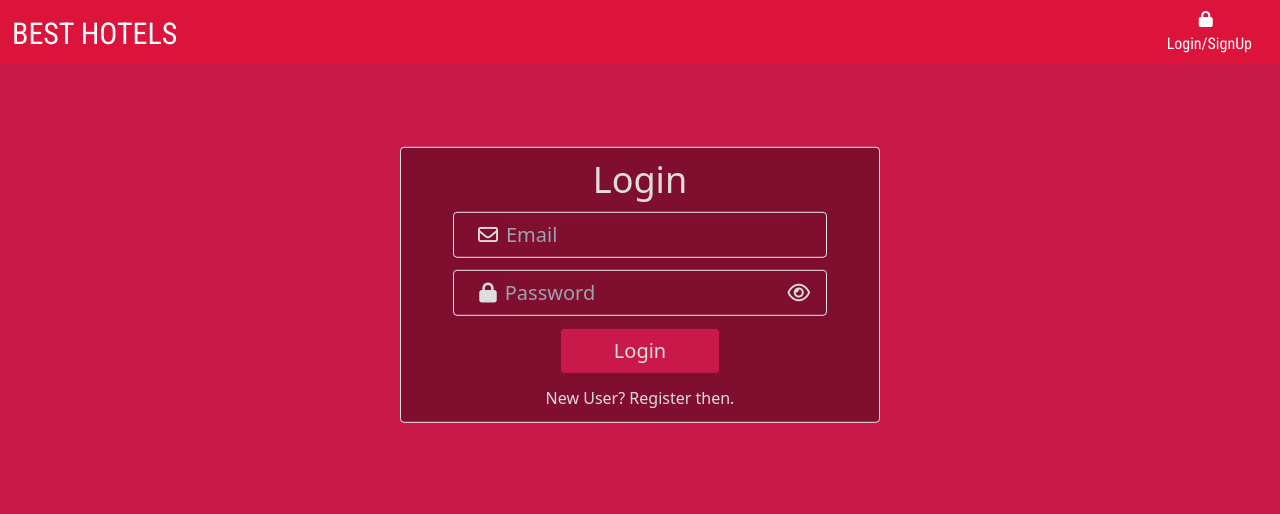
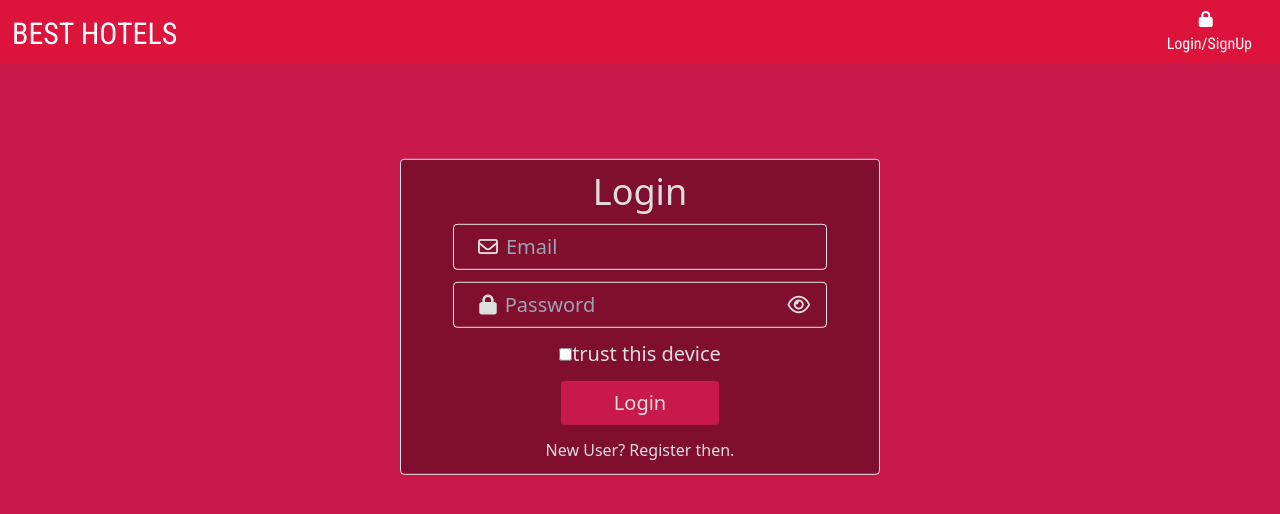
Before and after one commit to amaan-aly246/Hotel-Website, a React (Vite) app in the folder client/: page /login in a window 1280 px wide. Shown: the top 514 px of the page. Built offline with nearby package versions, Linux system fonts and the light colour scheme.

Commit message:
persistant login feature added

```diff
--- a/client/src/App.jsx
+++ b/client/src/App.jsx
@@ -5,18 +5,23 @@ import RegisterPage from "./pages/RegisterPage"
 import { Route, Routes } from "react-router-dom"
 import PaymentPage from "./pages/PaymentPage"
 import RequireAuth from "./components/RequireAuth"
+import PersistLogin from "./components/PersistLogin"
 function App() {
   return (
     <>
       <Routes>
+        {/* public routes  */}
+        <Route element={<PersistLogin />}>
           <Route element={<Navigation />}>
             <Route path="/login" element={<Login />}></Route>
             <Route path="/" element={<Main />}></Route>
             <Route path="/register" element={<RegisterPage />}></Route>
 
-          {/* protected route   */}
+            {/* protected routes   */}
+
             <Route element={<RequireAuth />}>
               <Route path="/payment" element={<PaymentPage />} />
+            </Route>
           </Route>
         </Route>
       </Routes>
--- a/client/src/components/Login.jsx
+++ b/client/src/components/Login.jsx
@@ -1,18 +1,23 @@
-import React, { useState } from "react"
+import React, { useEffect, useState } from "react"
 import { togglePasswordViewState } from "../functions/togglePasswordViewState.js"
 import { handleSetDetails } from "../functions/handleSetDetails.js"
-import { NavLink , useNavigate , useLocation } from "react-router-dom"
+import { NavLink, useNavigate, useLocation } from "react-router-dom"
 import { login } from "../functions/login.js"
-import useAuth from '../hooks/useAuth.jsx'
+import useAuth from "../hooks/useAuth.jsx"
 function Login() {
-  const navigate = useNavigate();
-  const location = useLocation();
-  const from = location.state?.from?.pathname || '/';
-  const { setAuth } = useAuth();
+  const navigate = useNavigate()
+  const location = useLocation()
+  const from = location.state?.from?.pathname || "/"
+  const { setAuth, persist, setPersist } = useAuth()
   const [userDetails, setUserDetails] = useState({
     email: "",
     password: "",
   })
+
+
+  useEffect(() => {
+    localStorage.setItem("persist", persist)
+  }, [persist])
   return (
     <>
       <div className="bg-[#c9184a]  h-screen ">
@@ -49,14 +54,24 @@ function Login() {
                 className=" cursor-pointer  fa-regular fa-eye absolute right-4 top-3"
                 onClick={(event) => togglePasswordViewState(event)}></i>
             </span>
+            <p>
+              <input
+                type="checkbox"
+                id="persist"
+                checked={persist}
+                onChange={()=>{ setPersist((prev) => !prev)}}
+                className=""
+              />
+              <label htmlFor="persist" className="text-xl normal-case">trust this device</label>
+            </p>
             <button
-              className="text-my-bgColor2  p-2 w-[8em] self-center bg-[#c9184a]  hover:border-slate-100 border rounded border-my-bgColor3 "
+              className="text-my-bgColor2 p-2 w-[8em] self-center bg-[#c9184a]  hover:border-slate-100 border rounded border-my-bgColor3 "
               type="submit"
               onClick={(event) => {
                 event.preventDefault()
-                login(userDetails , setAuth , navigate , from )
-              }}>
-              Login{" "}
+                login(userDetails, setAuth, navigate, from)
+              }} >
+              Login
             </button>
           </form>
           <p className=" normal-case self-center text-my-bgColor2 ">
--- /dev/null
+++ b/client/src/components/PersistLogin.jsx
@@ -0,0 +1,41 @@
+import { Outlet } from "react-router-dom"
+import { useState, useEffect } from "react"
+import useRefreshToken from "../hooks/useRefreshToken"
+import useAuth from "../hooks/useAuth"
+function PersistLogin() {
+  const [isLoading, setIsLoading] = useState(true)
+  const refresh = useRefreshToken()
+  const { auth, persist } = useAuth()
+  useEffect(() => {
+    const verifyRefreshToken = async () => {
+      try {
+        await refresh()
+      } catch (err) {
+        console.log(  'error during token refresh',err)
+      } finally {
+        setIsLoading(false)
+      }
+    }
+    if (persist && !auth?.accessToken) {
+      verifyRefreshToken()
+    }
+    else{
+      setIsLoading(false)
+    }
+  }, [])
+
+
+  // for testing purposes
+
+  // useEffect(() => {
+  //   console.log("isLoading ", isLoading)
+  //   console.log("auth token ", auth.accessToken)
+  //   console.log('persist',persist)
+  // }, [isLoading, auth])
+
+  return (
+    <>{isLoading ? <p>Loading...</p> : <Outlet />}</>
+  )
+}
+
+export default PersistLogin
--- a/client/src/context/AuthProvider.jsx
+++ b/client/src/context/AuthProvider.jsx
@@ -3,12 +3,15 @@ import React, { createContext, useEffect, useState } from "react"
 const AuthContext = createContext({})
 export const AuthProvider = ({ children }) => {
   const [auth, setAuth] = useState({})
+  const [persist, setPersist] = useState(
+   JSON.parse(localStorage.getItem("persist")) || false
+  )
 
   return (
-    <AuthContext.Provider value={{ auth, setAuth }}>
+    <AuthContext.Provider value={{ auth, setAuth, persist, setPersist }}>
       {children}
     </AuthContext.Provider>
   )
 }
 
-export default AuthContext;
+export default AuthContext
--- a/client/src/hooks/useRefreshToken.jsx
+++ b/client/src/hooks/useRefreshToken.jsx
@@ -4,6 +4,7 @@ import useAuth from "./useAuth.jsx"
 function useRefreshToken() {
     const {setAuth } = useAuth();
     const refresh = async ( )=>{
+        try {
             const response = await axios.get('/refresh',{
                 withCredentials: true
             })
@@ -12,6 +13,9 @@ function useRefreshToken() {
                 return {...prev, accessToken: response.data.accessToken}
             })
             return response.data.accessToken;
+        } catch (error) {
+            console.log(error.message);
+        }
     }
   return refresh;
 }
```
Lines whose indentation alone changed are shown as unchanged.
